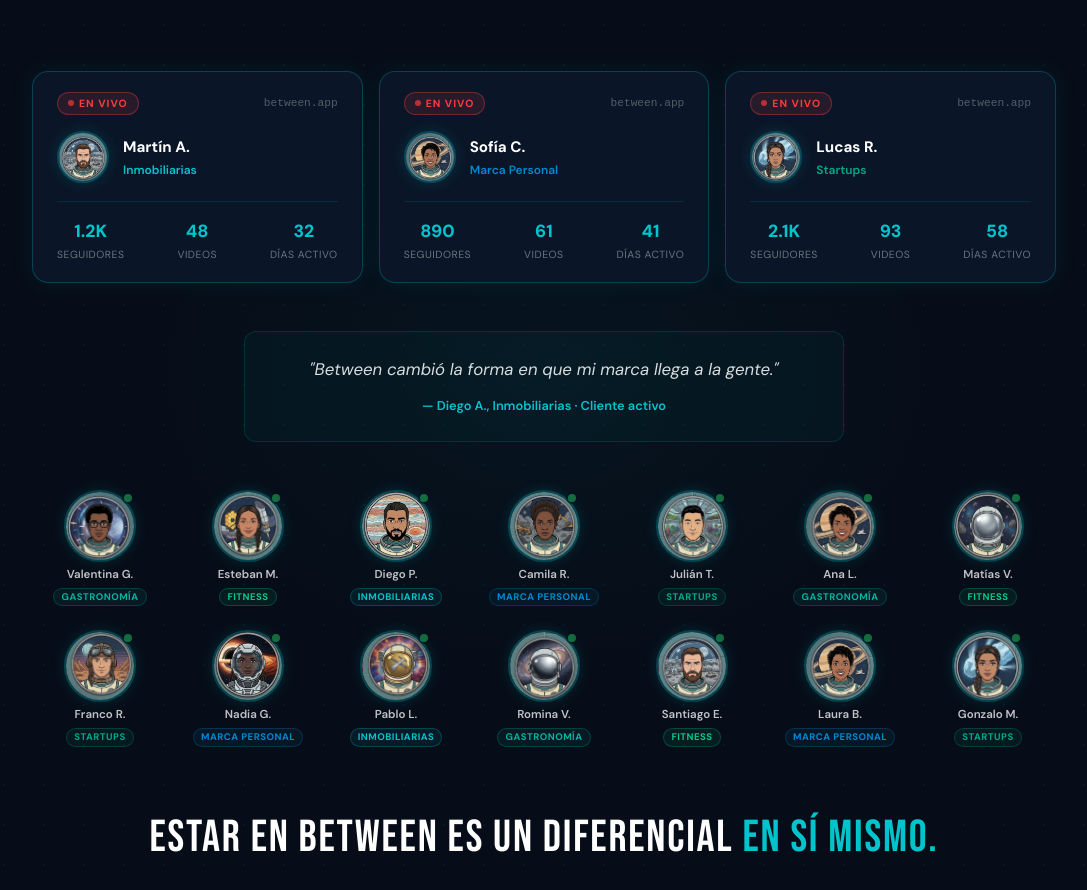
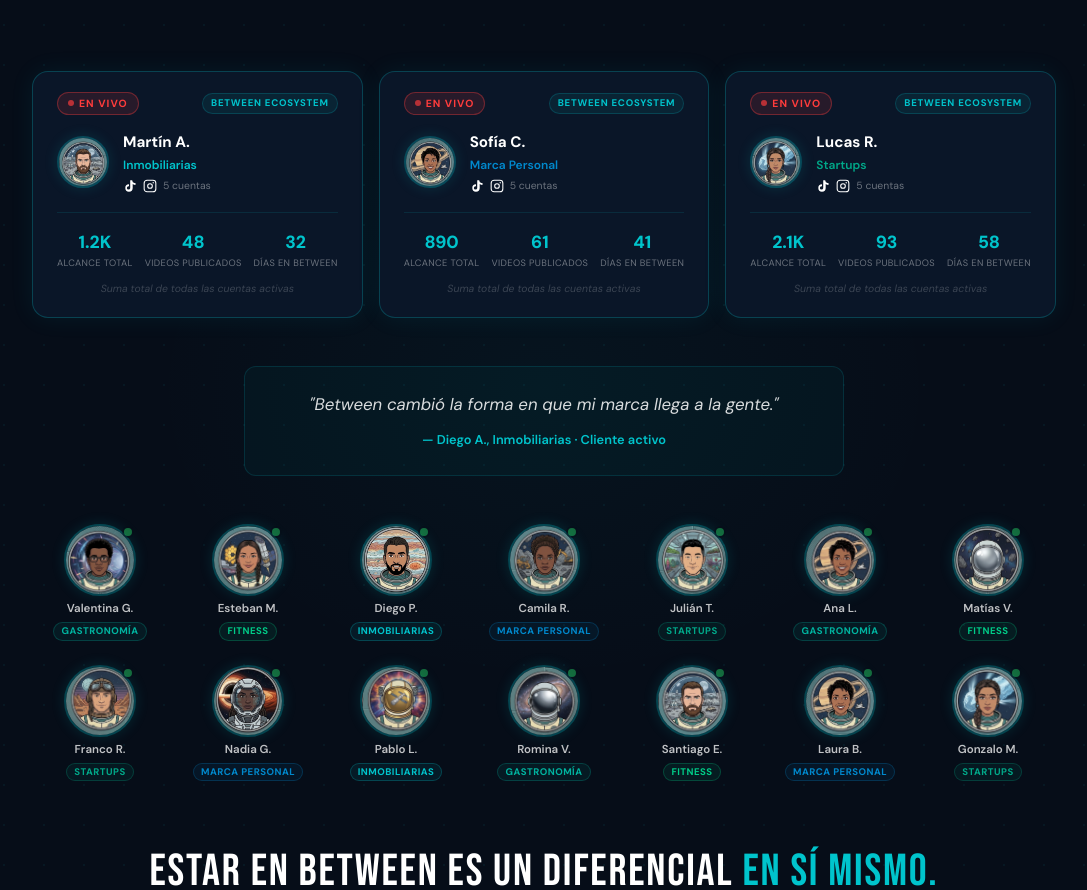
Before and after one commit to rafaelcanevaroutn-debug/between-app, a React (Vite) app: page / in a window 1280 px wide. Shown: the part 6028-6918 px from the top of the page, without its empty margins (96-1183 px from the left). Built offline with nearby package versions, Linux system fonts and the light colour scheme; no server answers.

Commit message:
feat: comunidad métricas ecosistema multicuentas

```diff
--- a/src/components/Comunidad.jsx
+++ b/src/components/Comunidad.jsx
@@ -70,7 +70,7 @@
       boxShadow: '0 0 24px rgba(0,196,204,0.08)',
       flex: 1,
     }}>
-      {/* Badge EN VIVO */}
+      {/* Badge EN VIVO + BETWEEN ECOSYSTEM */}
       <div style={{ display: 'flex', justifyContent: 'space-between', alignItems: 'center', marginBottom: 16 }}>
         <span style={{
           fontSize: '0.65rem', fontWeight: 700, letterSpacing: '0.1em',
@@ -81,15 +81,35 @@
           <span style={{ width: 6, height: 6, borderRadius: '50%', background: '#FF3C3C', display: 'inline-block', animation: 'pulse 1.5s infinite' }} />
           EN VIVO
         </span>
-        <span style={{ fontSize: '0.7rem', color: 'rgba(255,255,255,0.3)', fontFamily: 'monospace' }}>between.app</span>
+        <span style={{
+          fontSize: '0.6rem', fontWeight: 700, letterSpacing: '0.08em',
+          padding: '2px 8px', borderRadius: 999,
+          background: 'rgba(0,196,204,0.08)', border: '1px solid rgba(0,196,204,0.2)', color: '#00C4CC',
+        }}>
+          BETWEEN ECOSYSTEM
+        </span>
       </div>
 
-      {/* Avatar + nombre */}
+      {/* Avatar + nombre + plataformas */}
       <div style={{ display: 'flex', alignItems: 'center', gap: 14, marginBottom: 18 }}>
         <NpcImg img={img} size={52} alt={name} />
         <div>
           <p style={{ fontSize: '0.95rem', fontWeight: 700, color: '#fff', margin: 0 }}>{name}</p>
-          <p style={{ fontSize: '0.75rem', color: NICHO_COLORS[nicho], margin: '2px 0 0', fontWeight: 600 }}>{nicho}</p>
+          <p style={{ fontSize: '0.75rem', color: NICHO_COLORS[nicho], margin: '2px 0 4px', fontWeight: 600 }}>{nicho}</p>
+          {/* Plataformas activas */}
+          <div style={{ display: 'flex', alignItems: 'center', gap: 6 }}>
+            {/* TikTok */}
+            <svg width="14" height="14" viewBox="0 0 24 24" fill="white">
+              <path d="M19.59 6.69a4.83 4.83 0 01-3.77-4.25V2h-3.45v13.67a2.89 2.89 0 01-2.88 2.5 2.89 2.89 0 01-2.89-2.89 2.89 2.89 0 012.89-2.89c.28 0 .54.04.79.1V9.01a6.34 6.34 0 106.34 6.34V8.69a8.17 8.17 0 004.79 1.53V6.78a4.85 4.85 0 01-1.02-.09z"/>
+            </svg>
+            {/* Instagram */}
+            <svg width="14" height="14" viewBox="0 0 24 24" fill="none">
+              <rect x="2" y="2" width="20" height="20" rx="5" stroke="white" strokeWidth="1.8" fill="none"/>
+              <circle cx="12" cy="12" r="4" stroke="white" strokeWidth="1.8" fill="none"/>
+              <circle cx="17.5" cy="6.5" r="1.2" fill="white"/>
+            </svg>
+            <span style={{ fontSize: '0.65rem', color: 'rgba(255,255,255,0.4)' }}>5 cuentas</span>
+          </div>
         </div>
       </div>
 
@@ -97,18 +117,21 @@
       <div style={{ height: 1, background: 'rgba(0,196,204,0.12)', marginBottom: 16 }} />
 
       {/* Métricas */}
-      <div style={{ display: 'flex', justifyContent: 'space-between' }}>
+      <div style={{ display: 'flex', justifyContent: 'space-between', marginBottom: 10 }}>
         {[
-          { label: 'Seguidores', val: seguidores },
-          { label: 'Videos',     val: videos     },
-          { label: 'Días activo', val: dias       },
+          { label: 'Alcance Total',      val: seguidores },
+          { label: 'Videos Publicados',  val: videos     },
+          { label: 'Días en Between',    val: dias       },
         ].map(({ label, val }) => (
           <div key={label} style={{ textAlign: 'center' }}>
             <p style={{ fontSize: '1.1rem', fontWeight: 800, color: '#00C4CC', margin: 0 }}>{val}</p>
-            <p style={{ fontSize: '0.65rem', color: 'rgba(255,255,255,0.4)', margin: '2px 0 0', letterSpacing: '0.05em' }}>{label.toUpperCase()}</p>
+            <p style={{ fontSize: '0.58rem', color: 'rgba(255,255,255,0.4)', margin: '2px 0 0', letterSpacing: '0.04em', textTransform: 'uppercase' }}>{label}</p>
           </div>
         ))}
       </div>
+      <p style={{ fontSize: '0.65rem', color: 'rgba(255,255,255,0.2)', textAlign: 'center', margin: 0, fontStyle: 'italic' }}>
+        Suma total de todas las cuentas activas
+      </p>
     </div>
   )
 }
```
